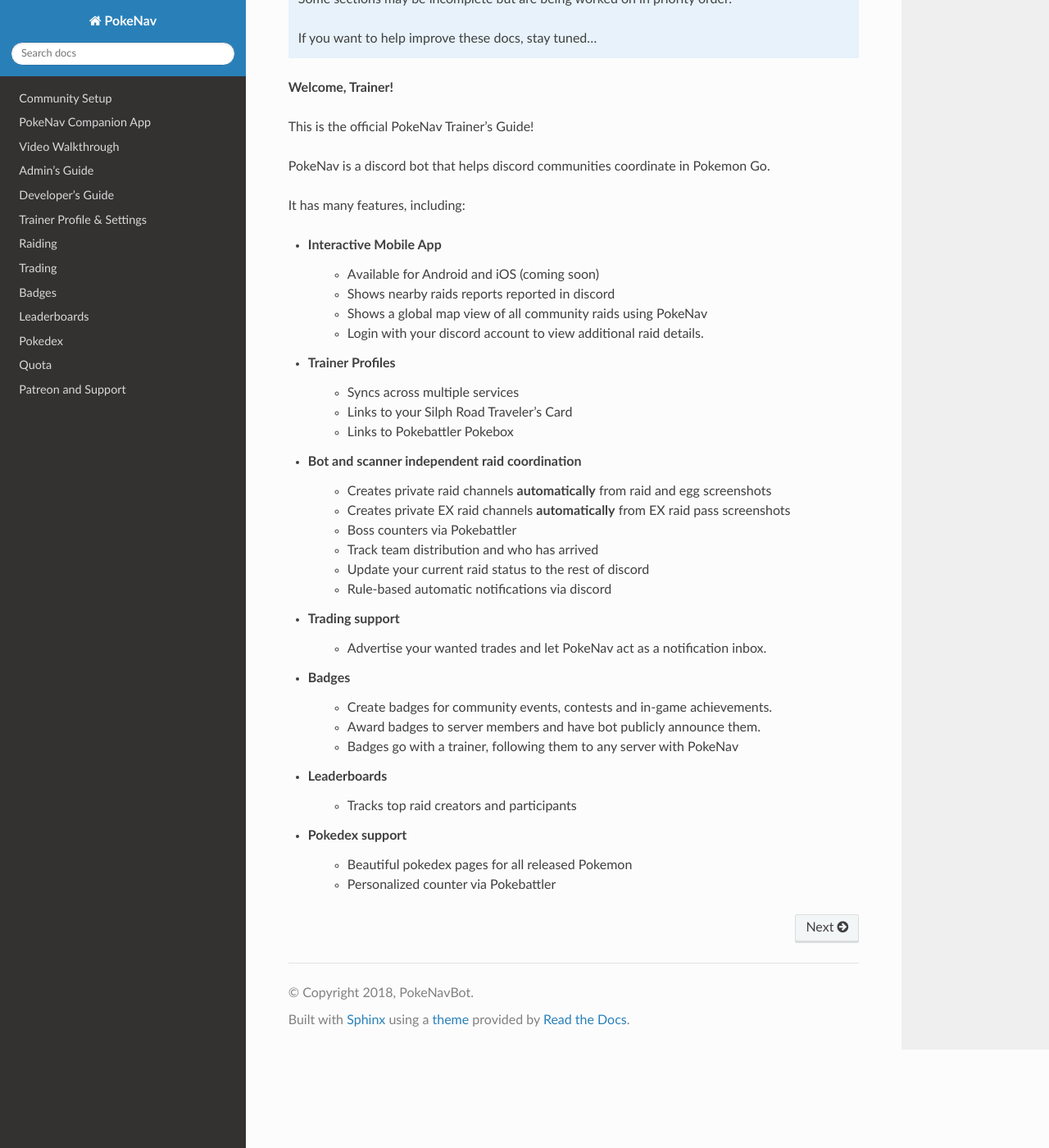
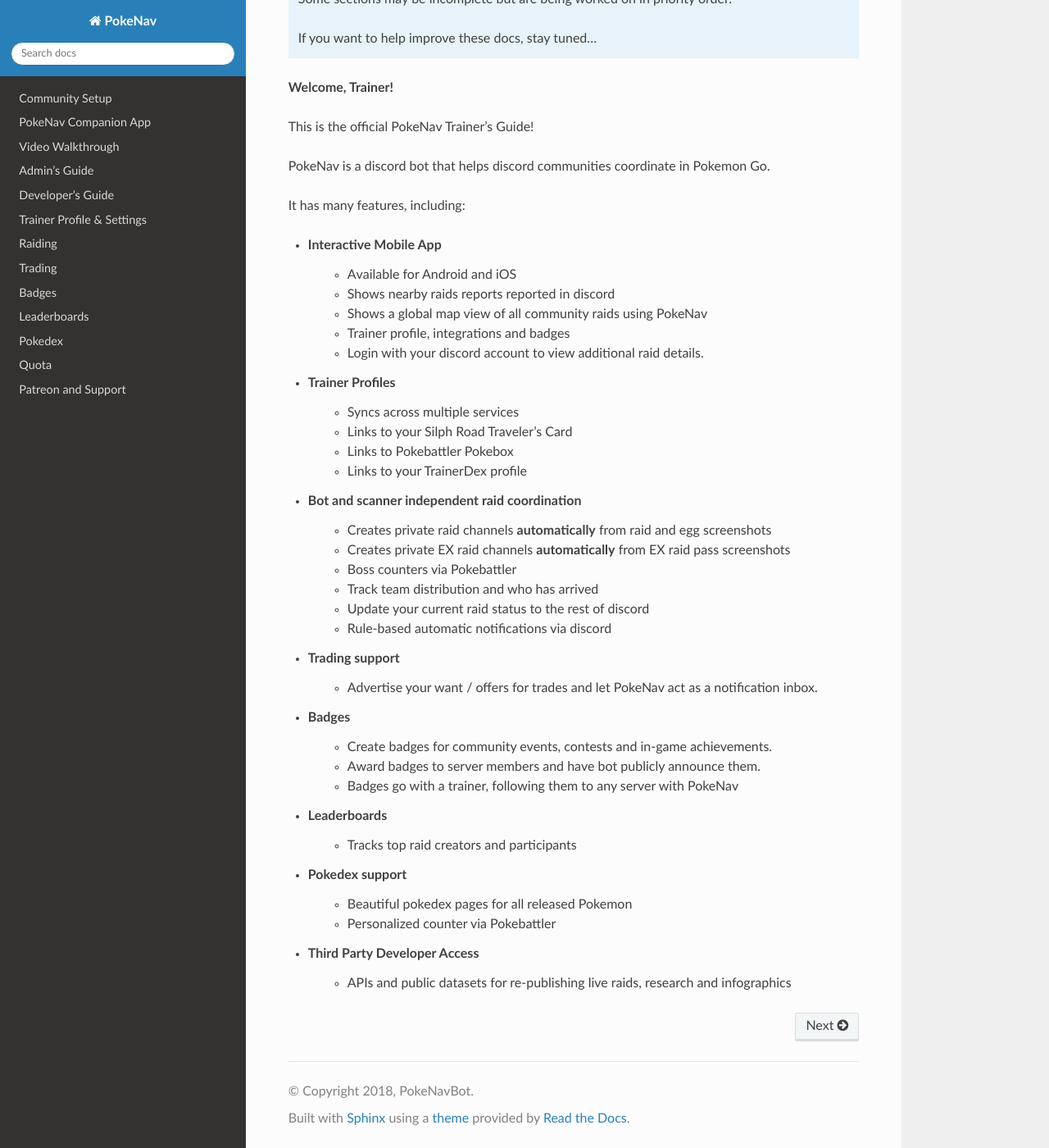
Before and after one commit to PokeNavBot/pokenav-documentation, a Sphinx documentation site: the page built from source/index.rst, in a window 1280 px wide and 1400 px high, scrolled down 262 px. Shown: the whole window at 82% size. Built offline with Sphinx 7.4.7 and the Read the Docs theme 2.0.0, drawn with Linux system fonts in a browser that asks for light colours; formulas are drawn with MathJax 3.

Commit message:
updating for dev

```diff
--- a/source/index.rst
+++ b/source/index.rst
@@ -24,15 +24,17 @@
 It has many features, including:
 
 * Interactive Mobile App
-    * Available for Android and iOS (coming soon)
+    * Available for Android and iOS
     * Shows nearby raids reports reported in discord
     * Shows a global map view of all community raids using PokeNav
+    * Trainer profile, integrations and badges
     * Login with your discord account to view additional raid details.
 
 * Trainer Profiles
     * Syncs across multiple services
     * Links to your Silph Road Traveler's Card
     * Links to Pokebattler Pokebox
+    * Links to your TrainerDex profile
 
 * Bot and scanner independent raid coordination
     * Creates private raid channels **automatically** from raid and egg screenshots
@@ -43,7 +45,7 @@
     * Rule-based automatic notifications via discord
 
 * Trading support
-    * Advertise your wanted trades and let PokeNav act as a notification inbox.
+    * Advertise your want / offers for trades and let PokeNav act as a notification inbox.
 
 * Badges
     * Create badges for community events, contests and in-game achievements.
@@ -56,6 +58,9 @@
 * Pokedex support
     * Beautiful pokedex pages for all released Pokemon
     * Personalized counter via Pokebattler
+
+* Third Party Developer Access
+    * APIs and public datasets for re-publishing live raids, research and infographics
 
 .. toctree::
    :maxdepth: 2
```
